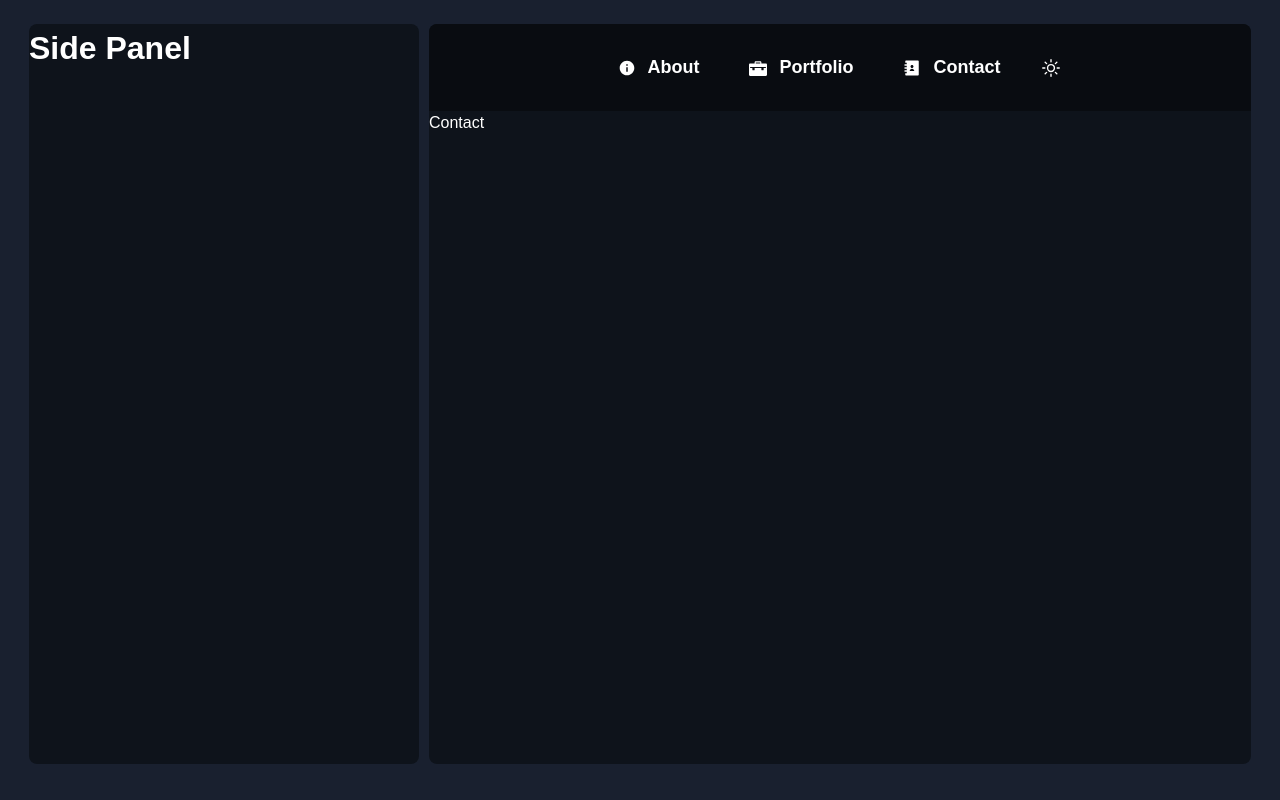
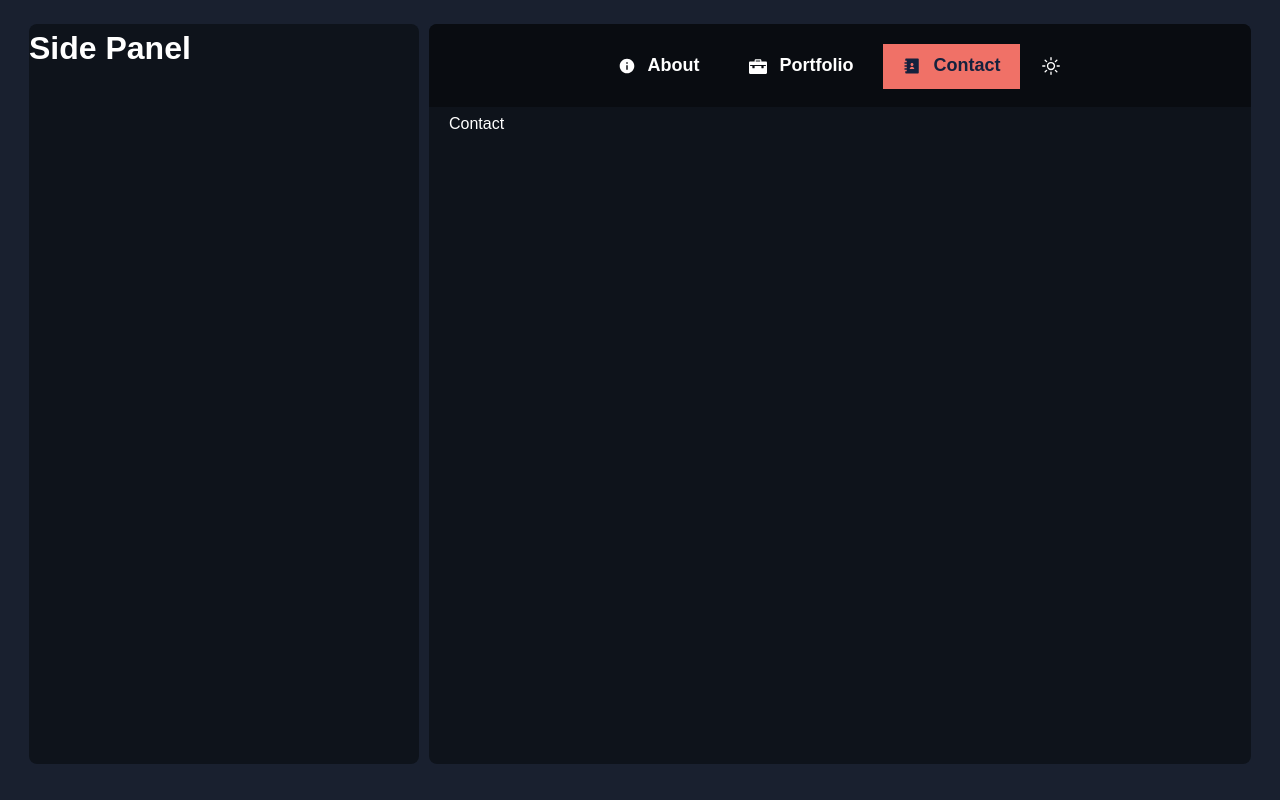
Before and after one commit to theo101600/react-portfolio-final, a React (Vite) app: page /contact in a window 1280 px wide. Built offline with nearby package versions, Linux system fonts and the light colour scheme.

Commit message:
more ui adjustment

```diff
--- a/src/ui/AppLayout.jsx
+++ b/src/ui/AppLayout.jsx
@@ -12,6 +12,9 @@ const StyledAppLayout = styled.div`
   @media (max-width: 1150px) {
     grid-template-columns: 1fr;
   }
+  @media (max-width: 550px) {
+    padding: 0.5rem;
+  }
 `;
 
 function AppLayout() {
--- a/src/ui/AppNav.jsx
+++ b/src/ui/AppNav.jsx
@@ -18,22 +18,13 @@ const StyledContainer = styled.div`
   svg {
     margin-right: 1.2rem;
   }
-
-  @media (max-width: 700px) {
-    flex-direction: column;
-    justify-content: center;
-    align-items: center;
-    flex-wrap: wrap;
-    align-content: center;
-  }
 `;
 
 const StyledNavLink = styled(NavLink)`
   position: relative;
   display: block;
-  // text-transform: uppercase;
   margin: 20px 0;
-  padding: 10px 20px;
+  padding: 8px 20px;
   text-decoration: none;
   color: var(--color-text-a-0);
   font-size: 18px;
@@ -50,42 +41,47 @@ const StyledNavLink = styled(NavLink)`
     padding: 0 5px;
     font-size: 14px;
   }
-
-  &::before {
+  &::before,
+  &::after {
     content: "";
     position: absolute;
-    top: 0;
     left: 0;
     width: 100%;
     height: 100%;
+    transition: 0.2s;
+  }
+
+  &::before {
+    top: 0;
     border-top: 2px solid var(--color-primary);
     border-bottom: 2px solid var(--color-primary);
     transform: scaleY(2);
     opacity: 0;
-    transition: 0.3s;
   }
 
   &::after {
-    content: "";
-    position: absolute;
     top: 2px;
-    left: 0;
-    width: 100%;
-    height: 100%;
     background-color: var(--color-primary);
     transform: scale(0);
     opacity: 0;
-    transition: 0.3s;
     z-index: -1;
   }
 
-  &:hover {
+  &:hover,
+  &.active {
     color: var(--color-text-b-0);
-    &::before,
-    &::after {
-      transform: scaleY(1);
-      opacity: 1;
-    }
+  }
+
+  &:hover::before,
+  &.active::before,
+  &:hover::after,
+  &.active::after {
+    transform: scaleY(1);
+    opacity: 1;
+  }
+
+  &.active {
+    font-weight: 700;
   }
 `;
 
--- a/src/ui/MainPanel.jsx
+++ b/src/ui/MainPanel.jsx
@@ -10,6 +10,9 @@ const StyledMainPanel = styled.div`
   margin: 0 5px;
 
   height: calc(100vh - 6rem);
+  @media (max-width: 550px) {
+    height: 100%;
+  }
 `;
 
 const StyledHeader = styled.header`
@@ -57,6 +60,10 @@ const StyledNavContainer = styled.div`
   }
 `;
 
+const StyledOutlet = styled.div`
+  padding: 0.5rem 2rem;
+`;
+
 function MainPanel() {
   const location = useLocation();
   const [currentURL, setCurrentURL] = useState(
@@ -78,7 +85,9 @@ function MainPanel() {
           <DarkModeToggle />
         </StyledNavContainer>
       </StyledHeader>
-      <Outlet />
+      <StyledOutlet>
+        <Outlet />
+      </StyledOutlet>
     </StyledMainPanel>
   );
 }
```
